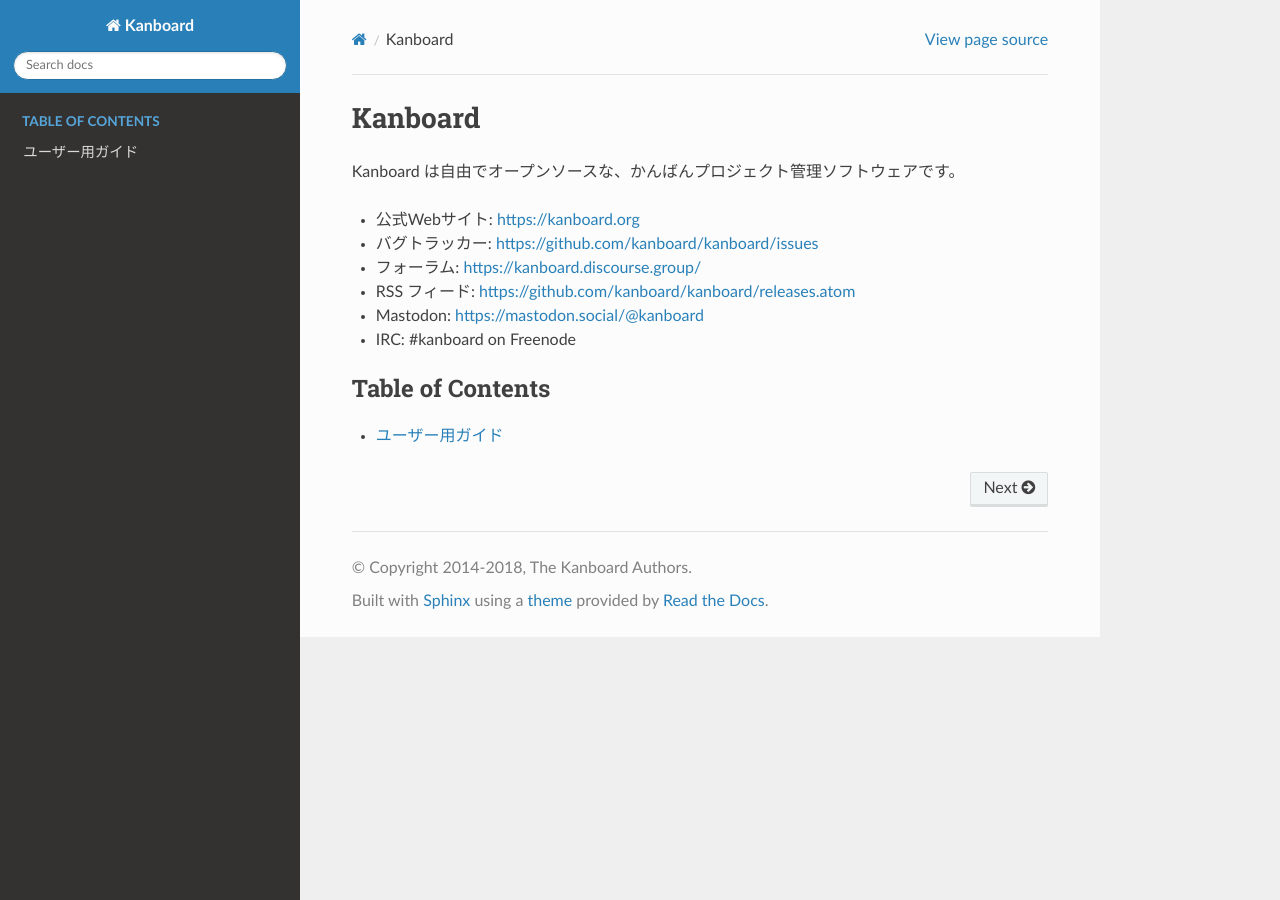
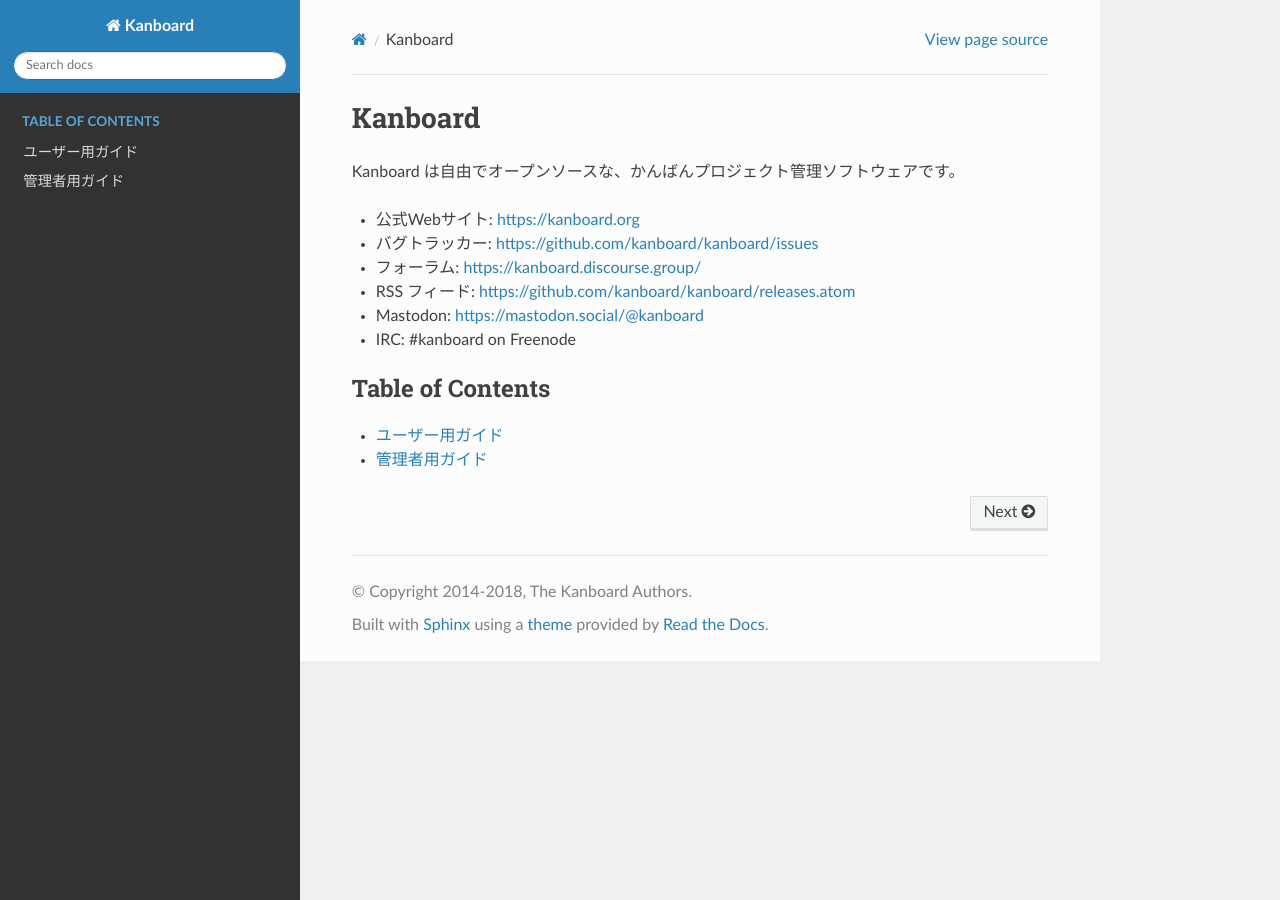
Before and after one commit to sambar-fgfs/Kanboard-documentation-ja, a Sphinx documentation site: the page built from source/index.rst, in a window 1280 px wide. Built offline with Sphinx 7.4.7 and the Read the Docs theme 2.0.0, drawn with Linux system fonts in a browser that asks for light colours.

```diff
--- a/source/index.rst
+++ b/source/index.rst
@@ -15,7 +15,7 @@ Kanboard は自由でオープンソースな、かんばんプロジェクト
     :caption: Table of Contents
 
     user_guide/index
-..    admin_guide/index
+    admin_guide/index
 ..    developer_guide/index
 ..    plugins/index
 ..    api/index
```
